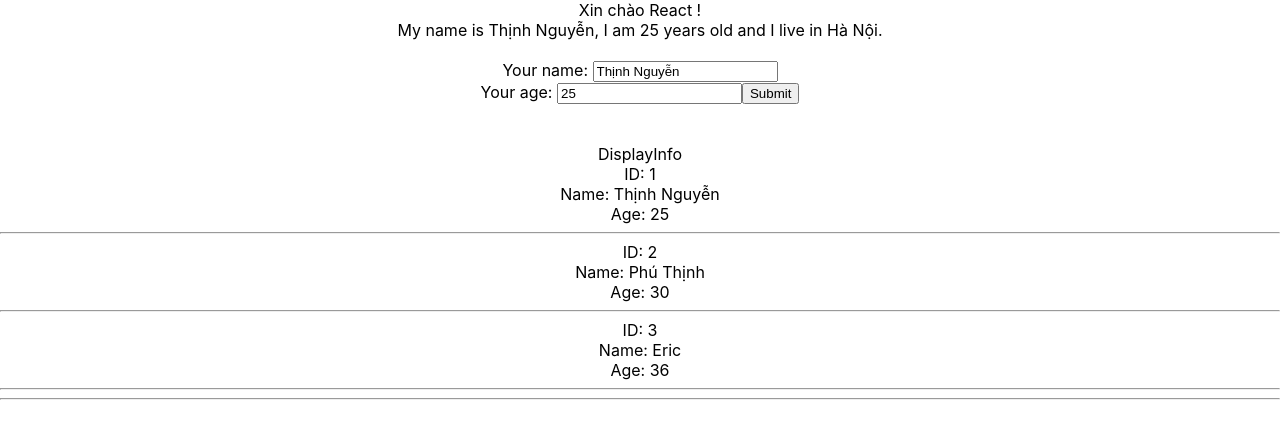
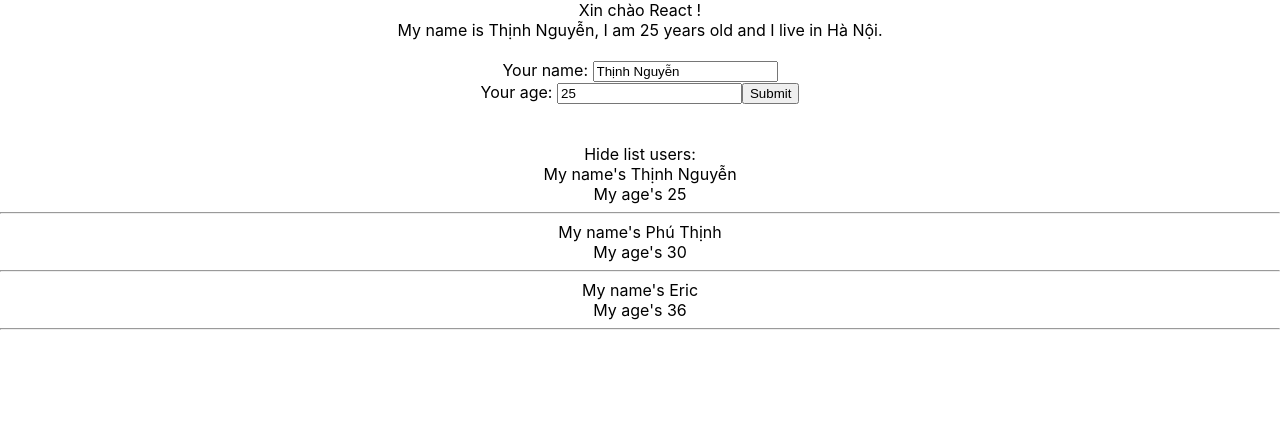
Before and after one commit to Putigol/ReactJS-Tutorial, a React (Create React App) app in the folder base-react-redux/: page / in a window 1280 px wide. Shown: the top 438 px of the page. Built offline with nearby package versions, Linux system fonts and the light colour scheme.

Commit message:
Conditional Output

```diff
--- a/base-react-redux/src/components/DisplayInfo.js
+++ b/base-react-redux/src/components/DisplayInfo.js
@@ -1,22 +1,53 @@
 import React from "react";
 
 class DisplayInfo extends React.Component {
+  state = {
+    isShow: true,
+  };
+
+  handleShowHide = () => {
+    alert("Show list users");
+  };
   render() {
     //Destructuring
     const { listUser } = this.props;
     return (
-      //
       <div>
-        <div>DisplayInfo</div>
-        {listUser.map((user) => (
-          <div key={user.id}>
-            <div>ID: {user.id}</div>
-            <div>Name: {user.name}</div>
-            <div>Age: {user.age}</div>
-            <hr />
+        <div>
+          <span onClick={() => this.handleShowHide()}> Hide list users: </span>
+        </div>
+        {true && (
+          <div>
+            {listUser.map((user, index) => {
+              console.log(">>> check user: ", user);
+              return (
+                <div key={user.id} className={user.age > 30 ? "red" : "green"}>
+                  <div>My name's {user.name}</div>
+                  <div>My age's {user.age}</div>
+                  <hr />
+                </div>
+              );
+              //Dấu + trước biến để ép kiểu dữ liệu sang number
+              //   if (+user.age > 30) {
+              //     return (
+              //       <div key={user.id} className="red">
+              //         <div>My name's {user.name}</div>
+              //         <div>My age's {user.age}</div>
+              //         <hr />
+              //       </div>
+              //     );
+              //   } else {
+              // return (
+              //   <div key={user.id} className="green">
+              //     <div>My name's {user.name}</div>
+              //     <div>My age's {user.age}</div>
+              //     <hr />
+              //   </div>
+              // );
+              //   }
+            })}
           </div>
-        ))}
-        <hr />
+        )}
       </div>
     );
   }
```
